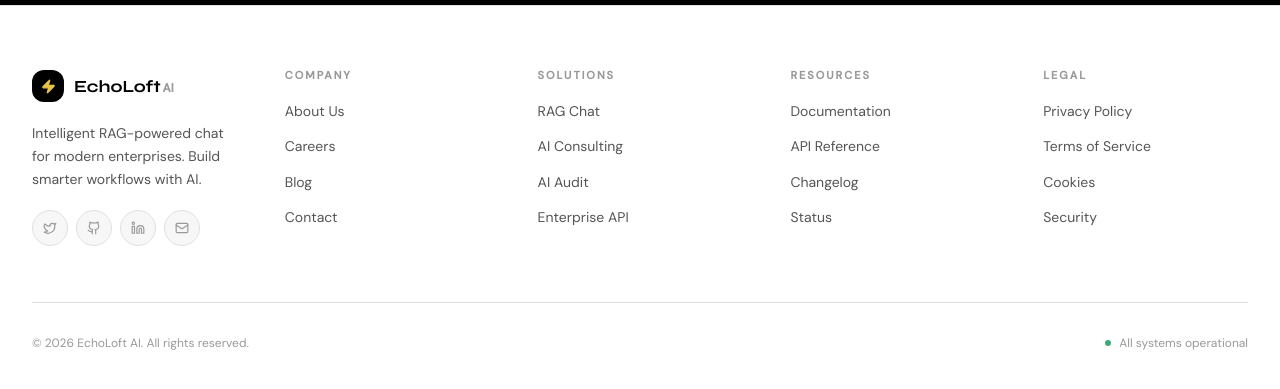
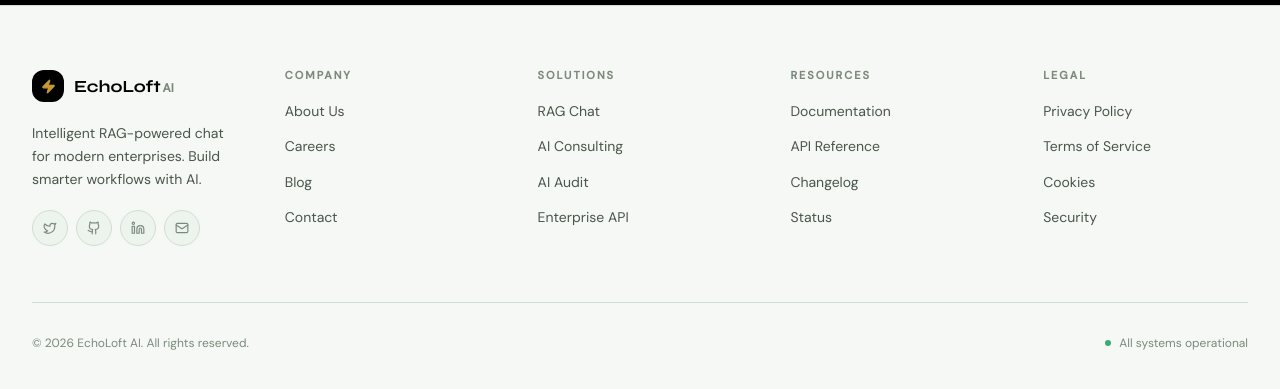
Before and after one commit to saifurrehman022/front-end-, a Next.js app: page / in a window 1280 px wide. Shown: the part 5383-5772 px from the top of the page. Built offline with nearby package versions, Linux system fonts and the light colour scheme; no server answers.

Commit message:
Update Footer.tsx

```diff
--- a/components/layout/Footer.tsx
+++ b/components/layout/Footer.tsx
@@ -11,40 +11,40 @@ const cols = [
 
 export default function Footer() {
   return (
-    <footer className="bg-white border-t border-[#e0e0e0]">
+    <footer className="bg-[#f5f8f5] border-t border-[#cfdfcf]">
       <Container className="py-16">
         <div className="grid grid-cols-1 lg:grid-cols-5 gap-12 mb-14">
           {/* Brand */}
           <div className="lg:col-span-1 flex flex-col gap-5">
             <Link href="/" className="flex items-center gap-2.5 w-fit">
               <div className="w-8 h-8 rounded-xl bg-black flex items-center justify-center">
-                <Zap size={15} className="text-[#E8C547]" fill="#E8C547" />
+                <Zap size={15} className="text-[#C89A2E]" fill="#C89A2E" />
               </div>
-              <span className="font-syne font-bold text-[17px] text-black">EchoLoft<span className="text-[#999] text-xs font-dm ml-0.5">AI</span></span>
+              <span className="font-syne font-bold text-[17px] text-black">EchoLoft<span className="text-[#7c8a7c] text-xs font-dm ml-0.5">AI</span></span>
             </Link>
-            <p className="text-sm text-[#555] font-dm leading-relaxed">Intelligent RAG-powered chat for modern enterprises. Build smarter workflows with AI.</p>
+            <p className="text-sm text-[#4a564a] font-dm leading-relaxed">Intelligent RAG-powered chat for modern enterprises. Build smarter workflows with AI.</p>
             <div className="flex gap-2">
               {[{icon:<Twitter size={14}/>,h:'#'},{icon:<Github size={14}/>,h:'#'},{icon:<Linkedin size={14}/>,h:'#'},{icon:<Mail size={14}/>,h:'/contact'}].map((s,i)=>(
-                <a key={i} href={s.h} className="w-9 h-9 rounded-full bg-[#f7f7f7] border border-[#e0e0e0] flex items-center justify-center text-[#999] hover:text-black hover:border-black transition-all">{s.icon}</a>
+                <a key={i} href={s.h} className="w-9 h-9 rounded-full bg-[#edf3ed] border border-[#cfdfcf] flex items-center justify-center text-[#7c8a7c] hover:text-black hover:border-black transition-all">{s.icon}</a>
               ))}
             </div>
           </div>
           {cols.map(col => (
             <div key={col.title} className="flex flex-col gap-4">
-              <h4 className="font-dm font-semibold text-[11px] text-[#999] uppercase tracking-[0.18em]">{col.title}</h4>
+              <h4 className="font-dm font-semibold text-[11px] text-[#7c8a7c] uppercase tracking-[0.18em]">{col.title}</h4>
               <ul className="flex flex-col gap-2.5">
                 {col.links.map(link => (
-                  <li key={link.h}><Link href={link.h} className="text-[14px] text-[#555] hover:text-black font-dm transition-colors">{link.l}</Link></li>
+                  <li key={link.h}><Link href={link.h} className="text-[14px] text-[#4a564a] hover:text-black font-dm transition-colors">{link.l}</Link></li>
                 ))}
               </ul>
             </div>
           ))}
         </div>
-        <div className="pt-8 border-t border-[#e0e0e0] flex flex-col sm:flex-row items-center justify-between gap-4">
-          <p className="text-xs text-[#999] font-dm">© {new Date().getFullYear()} EchoLoft AI. All rights reserved.</p>
+        <div className="pt-8 border-t border-[#cfdfcf] flex flex-col sm:flex-row items-center justify-between gap-4">
+          <p className="text-xs text-[#7c8a7c] font-dm">© {new Date().getFullYear()} EchoLoft AI. All rights reserved.</p>
           <div className="flex items-center gap-2">
             <span className="status-dot" />
-            <span className="text-xs text-[#999] font-dm">All systems operational</span>
+            <span className="text-xs text-[#7c8a7c] font-dm">All systems operational</span>
           </div>
         </div>
       </Container>
```
